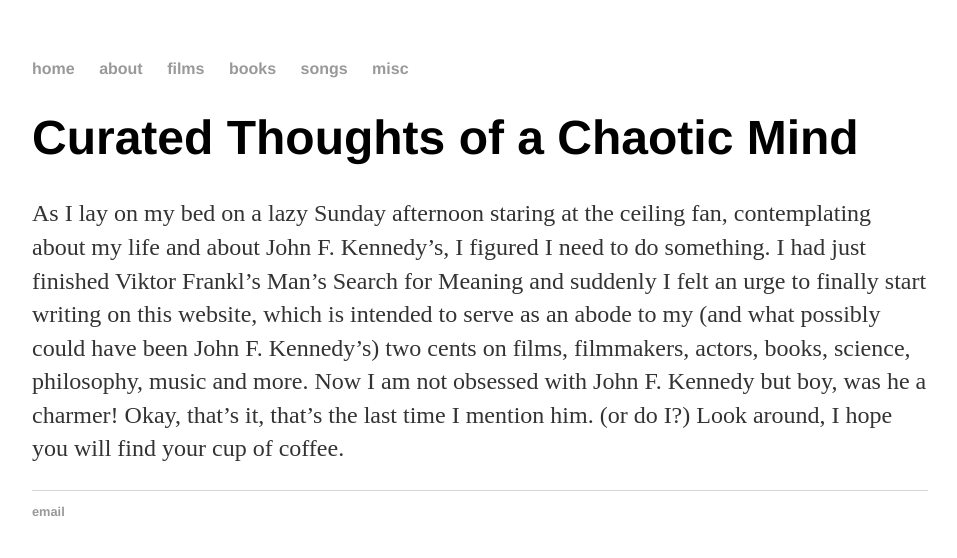
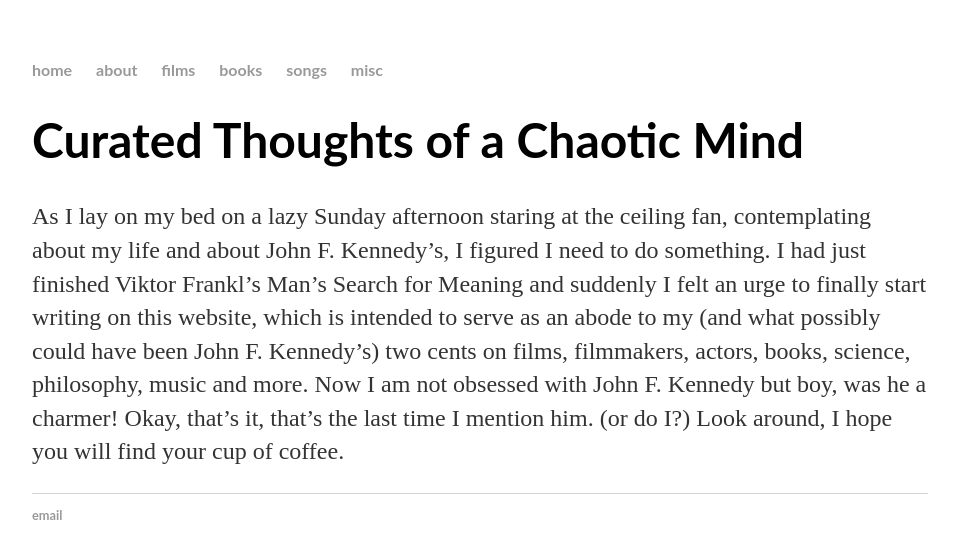
Before and after one commit to Akash-Pardasani/Akash-Pardasani.github.io, a plain HTML site: page index.html in a window 1280 px wide. Shown: the whole page, without its empty margins (160-1117 px from the left). Drawn offline with Linux system fonts and the light colour scheme.

Commit message:
Update main.css

```diff
--- a/css/main.css
+++ b/css/main.css
@@ -3,7 +3,7 @@ body {
     width: 70%;
 }
 nav ul, footer ul {
-    font-family:'Helvetica', 'Arial', 'Sans-Serif';
+    font-family:'Roboto Slab', 'Lato', 'Helvetica';
     padding: 0px;
     list-style: none;
     font-weight: bold;
@@ -21,7 +21,7 @@ a:hover {
 }
 h1 {
     font-size: 3em;
-    font-family:'Helvetica', 'Arial', 'Sans-Serif';
+    font-family:'Roboto Slab', 'Lato', 'Helvetica';
 }
 p {
     font-size: 1.5em;
```
